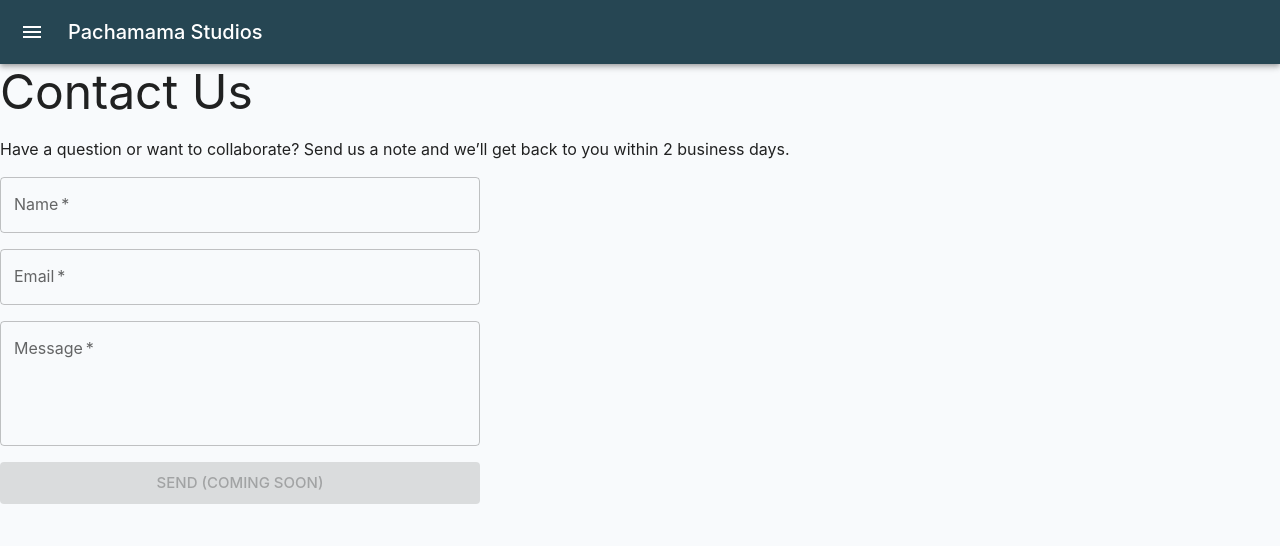
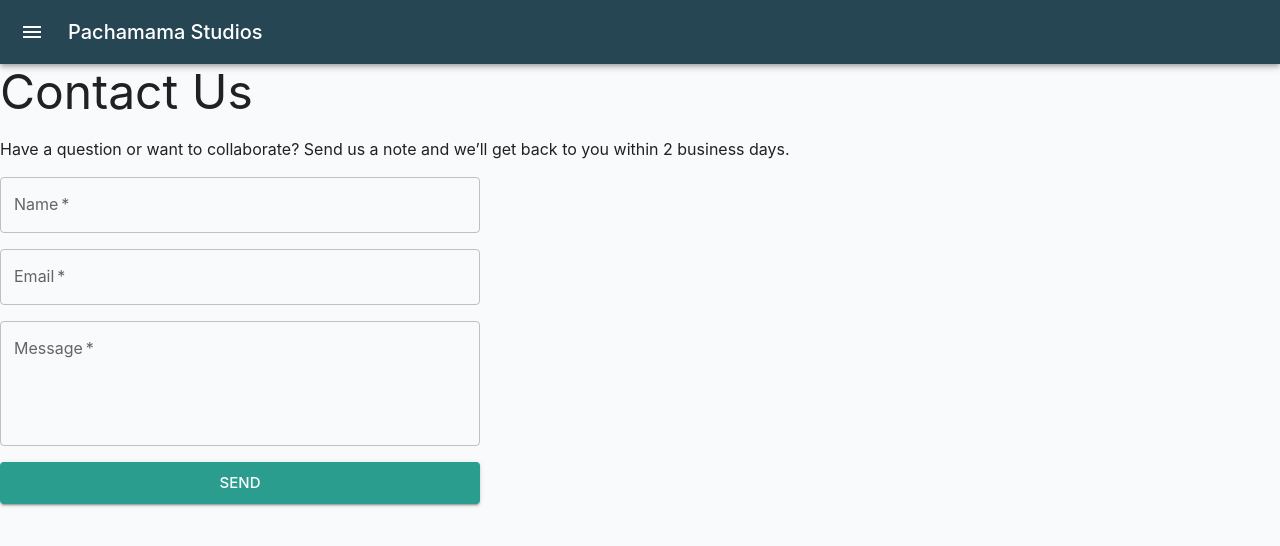
Before and after one commit to jphpme/Website4, a Next.js app: page /contact in a window 1280 px wide. Shown: the top 546 px of the page. Built offline with nearby package versions, Linux system fonts and the light colour scheme.

Commit message:
Update contact.tsx

```diff
--- a/src/pages/contact.tsx
+++ b/src/pages/contact.tsx
@@ -10,12 +10,12 @@ export default function Contact() {
         Have a question or want to collaborate? Send us a note and we’ll get back to you within 2 business days.
       </Typography>
 
-      <Box component="form" sx={{ maxWidth: 480, display: "grid", gap: 2 }}>
-        <TextField label="Name" fullWidth required />
-        <TextField label="Email" type="email" fullWidth required />
-        <TextField label="Message" multiline rows={4} fullWidth required />
-        <Button variant="contained" size="large" disabled>
-          Send (coming soon)
+      <Box component="form" action="/api/contact" method="POST" sx={{ maxWidth: 480, display: "grid", gap: 2 }}>
+        <TextField name="name" label="Name" fullWidth required />
+        <TextField name="email" label="Email" type="email" fullWidth required />
+        <TextField name="message" label="Message" multiline rows={4} fullWidth required />
+        <Button variant="contained" size="large" type="submit">
+          Send
         </Button>
       </Box>
     </Layout>
```
